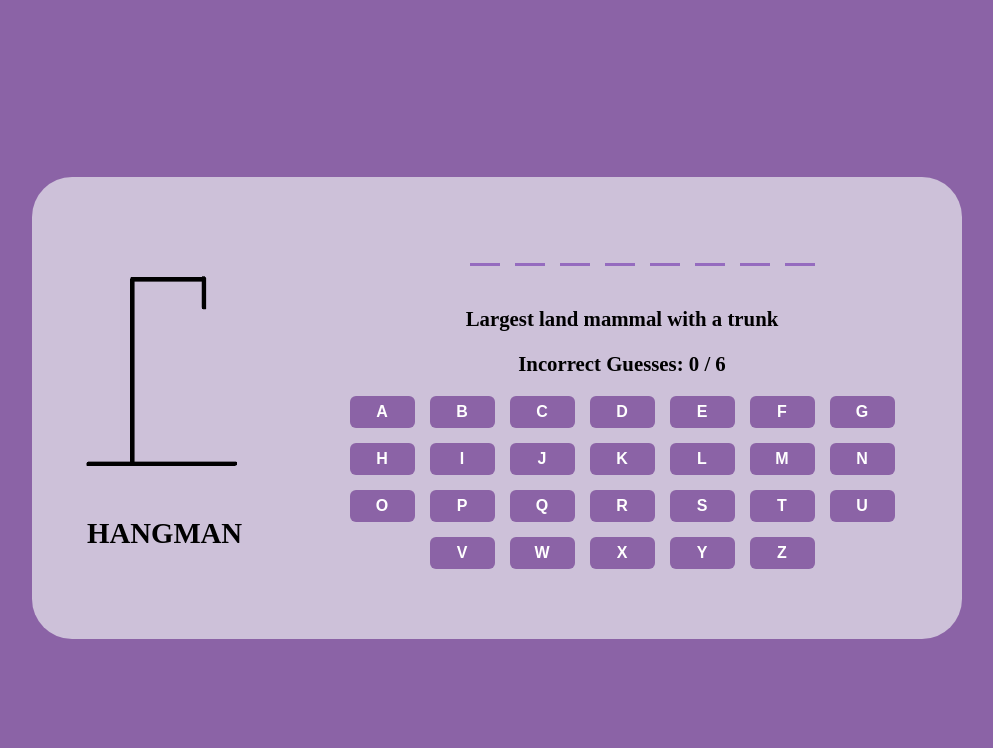
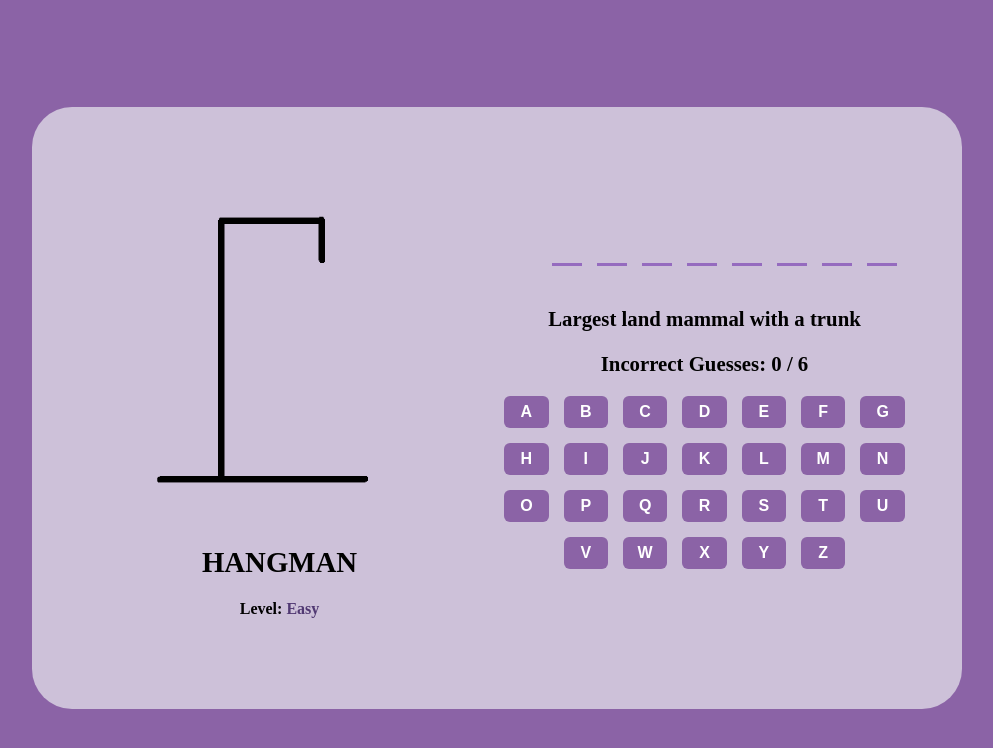
Before and after one commit to zynbahmed/hangmanGame, a plain HTML site: page game.html in a window 1280 px wide. Shown: the whole page, without its empty margins (143-1136 px from the left). Drawn offline with Linux system fonts and the light colour scheme.

Commit message:
fixes with css

```diff
--- a/game.html
+++ b/game.html
@@ -20,6 +20,7 @@
         <div class="hangman">
             <img src="#">
             <h1>Hangman</h1>
+            <h4>Level: <span class="level">Easy</span></h4>
         </div>
         <div class="game-board">
             <ul class="word"></ul>
--- a/style.css
+++ b/style.css
@@ -15,8 +15,12 @@ body {
     padding: 70px 40px;
     background: #CDC1D9;
     border-radius: 40px;
-    align-items: flex-end;
+    align-items: center;
     justify-content: center;
+}
+
+.homePage {
+    flex-direction: column;
 }
 
 /* Start button */
@@ -76,15 +80,19 @@ body {
 /* left side  */
 
 .hangman img {
-    max-width: 250px;
+    max-width: 350px;
+    margin-left: 65px;
 }
 
 .hangman h1 {
     font-size: 1.8rem;
     margin-top: 15px;
-    margin-left: 15px;
-    text-align: left;
     text-transform: uppercase;
+}
+
+.level{
+    color:#513973;
+    font-weight: 800;
 }
 
 /* right side */
```
Also changed, not shown: index.html (+2 -0 lines).
